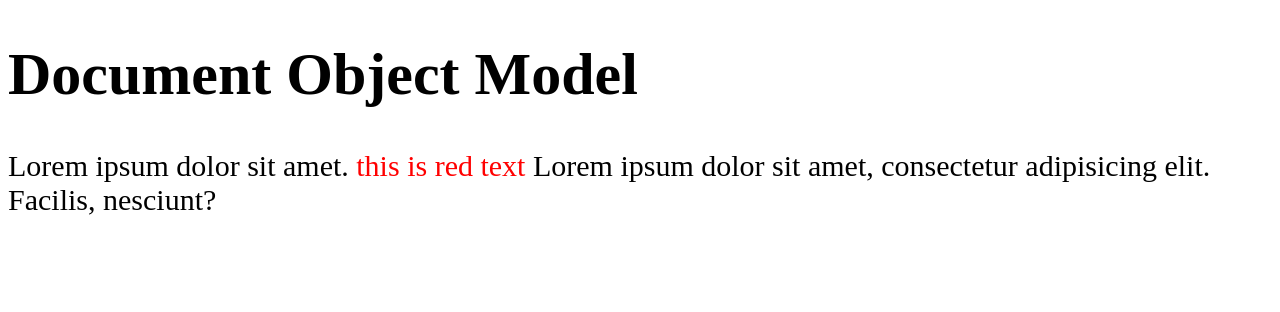
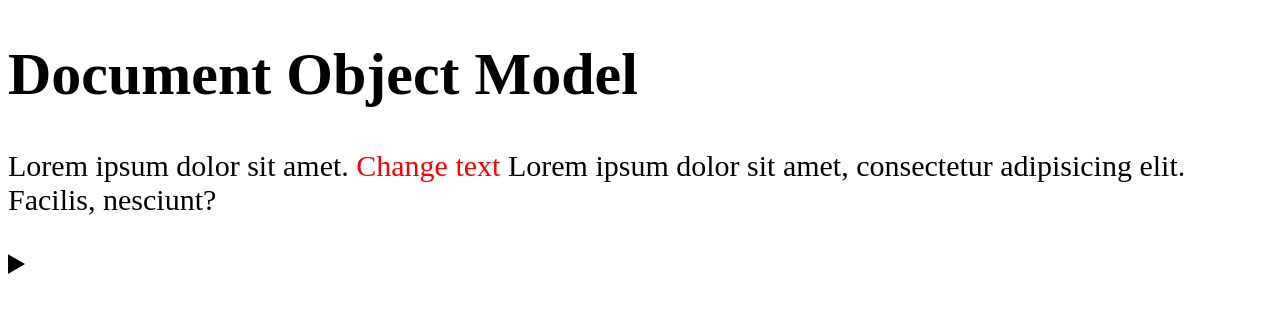
Before and after one commit to maripetrova/DOM-BOM, a plain HTML site: page less11.html in a window 1280 px wide. Drawn offline with Linux system fonts and the light colour scheme.

Commit message:
Правка от 25.03.21

```diff
--- a/less11.html
+++ b/less11.html
@@ -14,14 +14,50 @@
 </head>
 <body>
   <h1>Document Object Model</h1>
+<!--  This is comment-->
   <p>
     Lorem ipsum dolor sit amet.
     <span>this is red text</span>
     Lorem ipsum dolor sit amet, consectetur adipisicing elit.
     Facilis, nesciunt?
   </p>
+  <details>
+    <summary>Тут будет новый текст</summary>
+    Lorem ipsum dolor sit amet, consectetur adipisicing elit. Aliquam autem, commodi consectetur cupiditate eaque et id itaque labore modi, nesciunt quo quod repellat repellendus reprehenderit repudiandae? Atque aut consequatur, cum dolorem doloremque dolores eligendi non reprehenderit sapiente, sequi vitae voluptatibus. At blanditiis consectetur dolor dolore ea eum facilis illo incidunt maxime molestias nam natus, nulla, omnis perspiciatis praesentium qui saepe similique sint, suscipit voluptatum? Accusantium ad consequuntur iure quae rem. Aut commodi deserunt dolorum, eaque eveniet iure, magni, molestias nihil placeat possimus quia saepe sequi totam ut veniam. Corporis non, voluptatem. Accusamus adipisci commodi eaque, minima modi saepe sunt vitae!
+  </details>
   <script>
-    console.log("Hello, Kitties!")
+    console.log("Hello, Kitties!");
+    const span = document.lastChild.lastChild.childNodes[5].firstChild.nextSibling;
+    span.innerText = ("Ololo")
+    console.log(span.parentElement);
+    //document.body - получение узла элемента BODY
+    console.log(document.body.nodeType);
+    console.log(document.nodeType);
+    console.log(document.firstChild.nodeType);
+    console.log(document.body.childNodes[3].nodeType);
+    console.log(document.firstChild.nodeType);
+
+
+    console.log(document.body.nodeName);
+    console.log(document.nodeName);
+    console.log(document.firstChild.nodeName);
+    console.log(document.body.childNodes[3].nodeName);
+    console.log(document.firstChild.nodeName);
+
+  console.log(span.firstChild);
+  console.log(span.firstChild.nodeValue);
+  span.firstChild.nodeValue = "Change text";
+
+  const summary = document.body.firstElementChild.nextElementSibling.nextElementSibling.firstElementChild;
+  summary.firstChild.nodeValue = ""
+    /*
+    * По нажатию на кнопку изменять текст в соответствующем месте:
+    * - Заголовок
+    * - Абзац
+    * - Details
+    *
+    * Текст генирируется рандомно
+    * */
   </script>
 </body>
 </html>
```
